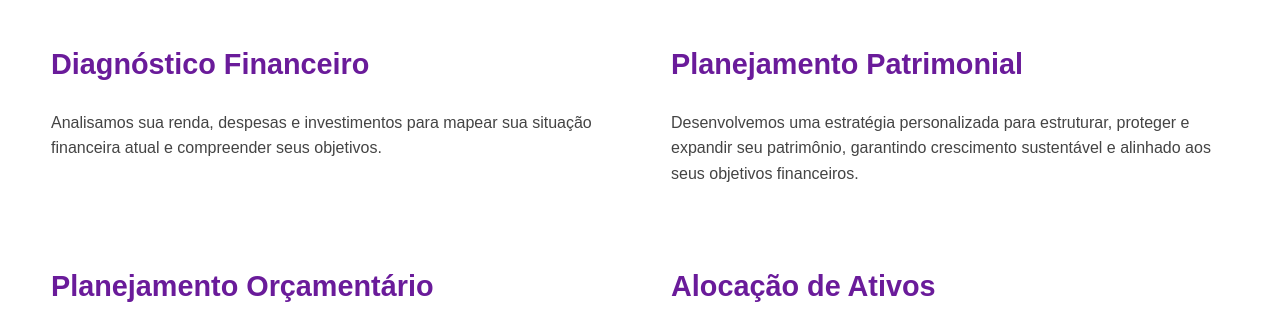
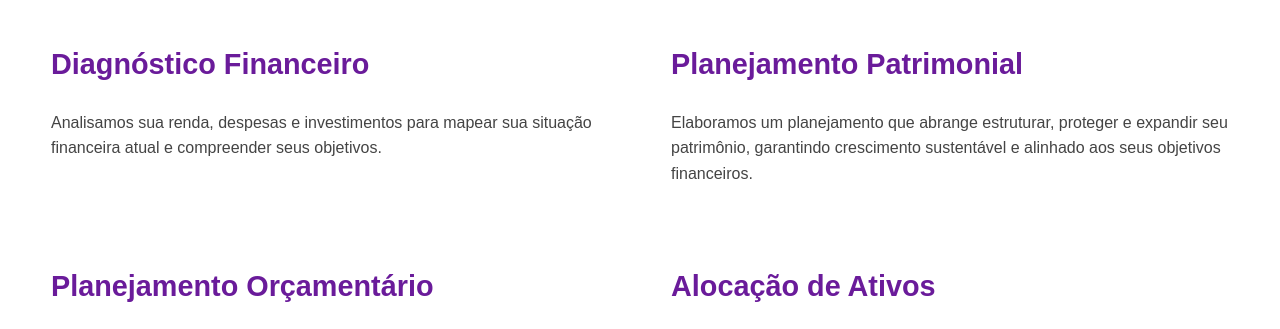
Before and after one commit to seuportfolio/consultoria-financeira, a plain HTML site: page index.html in a window 1280 px wide. Shown: the part 405-734 px from the top of the page. Drawn offline with Linux system fonts and the light colour scheme.

Commit message:
Update index.html

```diff
--- a/index.html
+++ b/index.html
@@ -143,7 +143,7 @@
             </div>
             <div class="service-item">
                 <h3>Planejamento Patrimonial</h3>
-                <p>Desenvolvemos uma estratégia personalizada para estruturar, proteger e expandir seu patrimônio, garantindo crescimento sustentável e alinhado aos seus objetivos financeiros.</p>
+                <p>Elaboramos um planejamento que abrange estruturar, proteger e expandir seu patrimônio, garantindo crescimento sustentável e alinhado aos seus objetivos financeiros.</p>
             </div>
             <div class="service-item">
                 <h3>Planejamento Orçamentário</h3>
```
